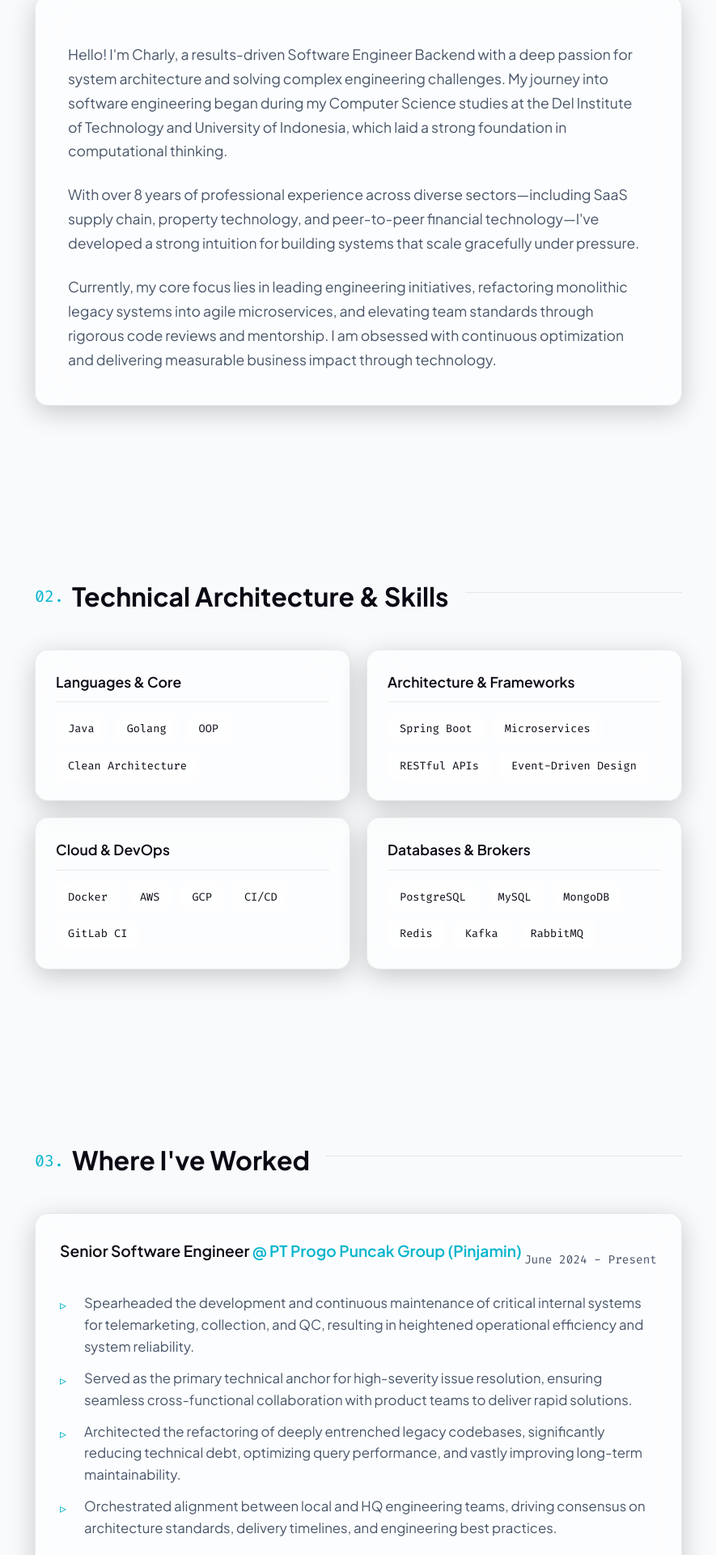
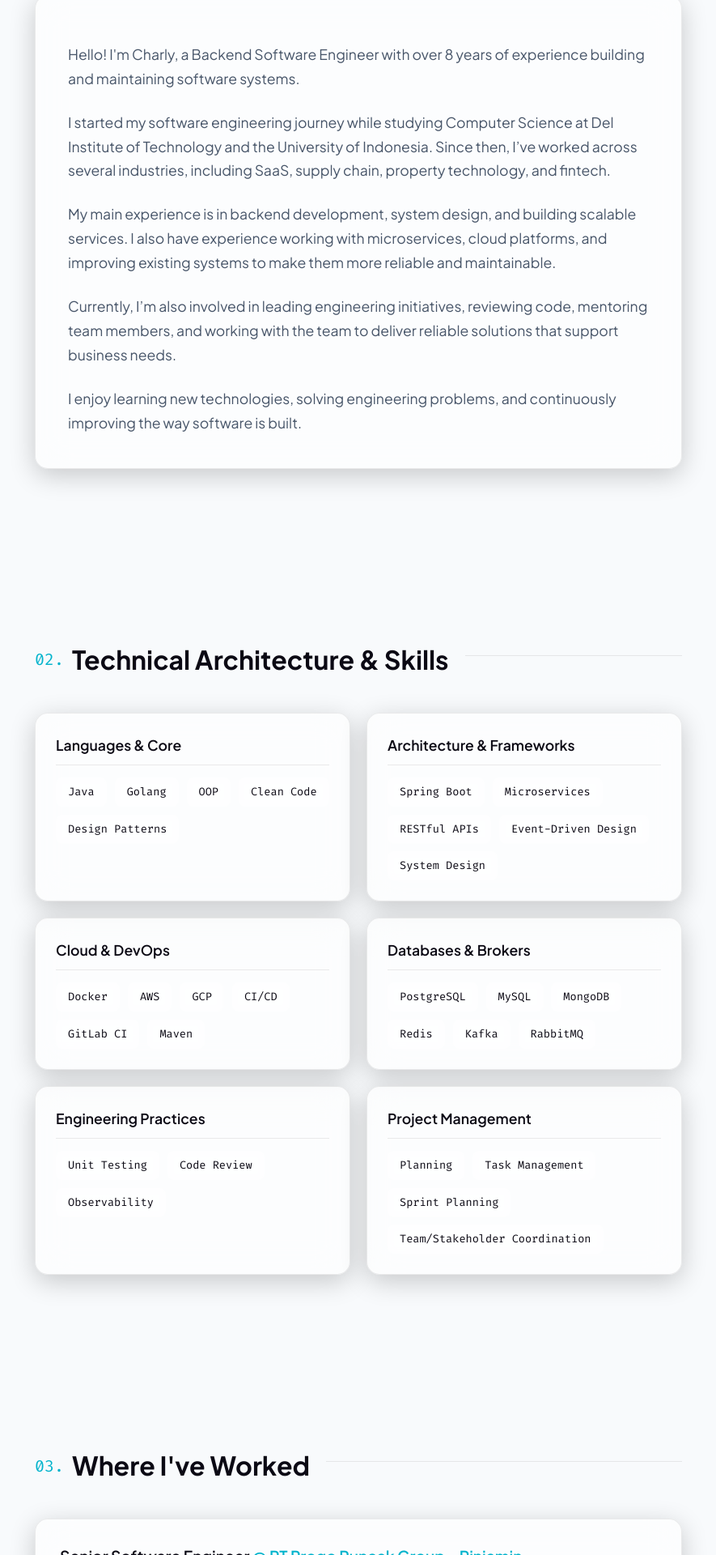
Before and after one commit to charlybutar21/charly-micolas-website, a Next.js app: page / in a window 1280 px wide. Shown: the part 1039-2959 px from the top of the page at 81% size, without its empty margins (197-1082 px from the left). Built offline with nearby package versions, Linux system fonts and the light colour scheme.

Commit message:
refactor content

```diff
--- a/app/data/index.ts
+++ b/app/data/index.ts
@@ -8,40 +8,52 @@ export const portfolioData: PortfolioData = {
   },
   about: {
     paragraphs: [
-      "Hello! I'm Charly, a results-driven Software Engineer Backend with a deep passion for system architecture and solving complex engineering challenges. My journey into software engineering began during my Computer Science studies at the Del Institute of Technology and University of Indonesia, which laid a strong foundation in computational thinking.",
-      "With over 8 years of professional experience across diverse sectors—including SaaS supply chain, property technology, and peer-to-peer financial technology—I've developed a strong intuition for building systems that scale gracefully under pressure.",
-      "Currently, my core focus lies in leading engineering initiatives, refactoring monolithic legacy systems into agile microservices, and elevating team standards through rigorous code reviews and mentorship. I am obsessed with continuous optimization and delivering measurable business impact through technology."
+      "Hello! I'm Charly, a Backend Software Engineer with over 8 years of experience building and maintaining software systems.",
+      "I started my software engineering journey while studying Computer Science at Del Institute of Technology and the University of Indonesia. Since then, I’ve worked across several industries, including SaaS, supply chain, property technology, and fintech.",
+      "My main experience is in backend development, system design, and building scalable services. I also have experience working with microservices, cloud platforms, and improving existing systems to make them more reliable and maintainable.",
+      "Currently, I’m also involved in leading engineering initiatives, reviewing code, mentoring team members, and working with the team to deliver reliable solutions that support business needs.",
+      "I enjoy learning new technologies, solving engineering problems, and continuously improving the way software is built."
     ]
   },
   skills: [
     {
       category: "Languages & Core",
-      items: ["Java", "Golang", "OOP", "Clean Architecture"]
+      items: ["Java", "Golang", "OOP", "Clean Code", "Design Patterns"]
     },
     {
       category: "Architecture & Frameworks",
-      items: ["Spring Boot", "Microservices", "RESTful APIs", "Event-Driven Design"]
+      items: ["Spring Boot", "Microservices", "RESTful APIs", "Event-Driven Design", "System Design"]
     },
     {
       category: "Cloud & DevOps",
-      items: ["Docker", "AWS", "GCP", "CI/CD", "GitLab CI"]
+      items: ["Docker", "AWS", "GCP", "CI/CD", "GitLab CI", "Maven"]
     },
     {
       category: "Databases & Brokers",
       items: ["PostgreSQL", "MySQL", "MongoDB", "Redis", "Kafka", "RabbitMQ"]
-    }
+    },
+    {
+      category: "Engineering Practices",
+      items: ["Unit Testing", "Code Review", "Observability"]
+    },
+    {
+      category: "Project Management",
+      items: ["Planning", "Task Management", "Sprint Planning", "Team/Stakeholder Coordination"]
+    },
   ],
   experience: [
     {
-      company: "PT Progo Puncak Group (Pinjamin)",
+      company: "PT Progo Puncak Group - Pinjamin",
       role: "Senior Software Engineer",
       period: "June 2024 - Present",
-      location: "Jakarta Selatan",
+      location: "South Jakarta",
       description: [
-        "Spearheaded the development and continuous maintenance of critical internal systems for telemarketing, collection, and QC, resulting in heightened operational efficiency and system reliability.",
-        "Served as the primary technical anchor for high-severity issue resolution, ensuring seamless cross-functional collaboration with product teams to deliver rapid solutions.",
-        "Architected the refactoring of deeply entrenched legacy codebases, significantly reducing technical debt, optimizing query performance, and vastly improving long-term maintainability.",
-        "Orchestrated alignment between local and HQ engineering teams, driving consensus on architecture standards, delivery timelines, and engineering best practices."
+        "Lead development activities for internal systems supporting telemarketing, collection, QC, and management operations.",
+        "Break down requirements and development initiatives into clear tasks and priorities for the engineering team.",
+        "Coordinate with local and HQ engineering teams to align on technical solutions, priorities, and delivery timelines.",
+        "Support the team in technical issue resolution, code reviews, and development decisions to ensure quality and smooth delivery.",
+        "Improve existing systems by refactoring legacy code, reducing technical debt, and improving system performance and maintainability.",
+        "Maintain technical documentation and audit evidence to support internal and external compliance requirements."
       ],
       skills: ["Java", "Spring Boot", "Microservices", "MySQL", "Redis", "RabbitMQ", "Docker"]
     },
@@ -73,8 +85,8 @@ export const portfolioData: PortfolioData = {
       period: "Sep 2021 - May 2023",
       location: "Remote",
       description: [
-        "Took end-to-end ownership of highly visible features within the agent and lead backend services, mastering the full Software Development Life Cycle (SDLC) from system design to cloud deployment.",
-        "Drastically reduced system latency and technical debt through proactive bug resolution and strategic code refactoring.",
+        "Collaborated with the technical lead to assess technical requirements and break down tasks for upcoming sprints, ensuring alignment with business goals and timely delivery.",
+        "Took ownership of features end-to-end within agent and lead backend services handling design, development, testing, documentation, and deployment demonstrating strong command of the full software development lifecycle (SDLC).",
         "Mentored 3 junior engineers, elevating the overall engineering culture and code quality by establishing strict, structured code review protocols."
       ],
       skills: ["Golang", "PostgreSQL", "Redis", "GCP", "Unit Testing"]
```
